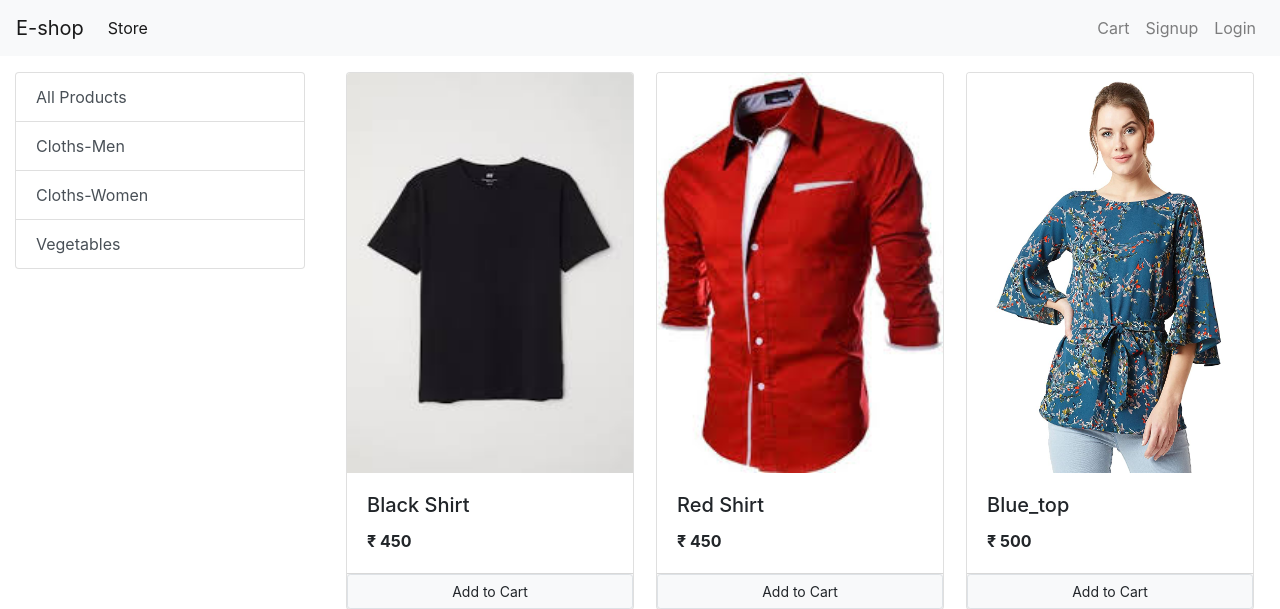
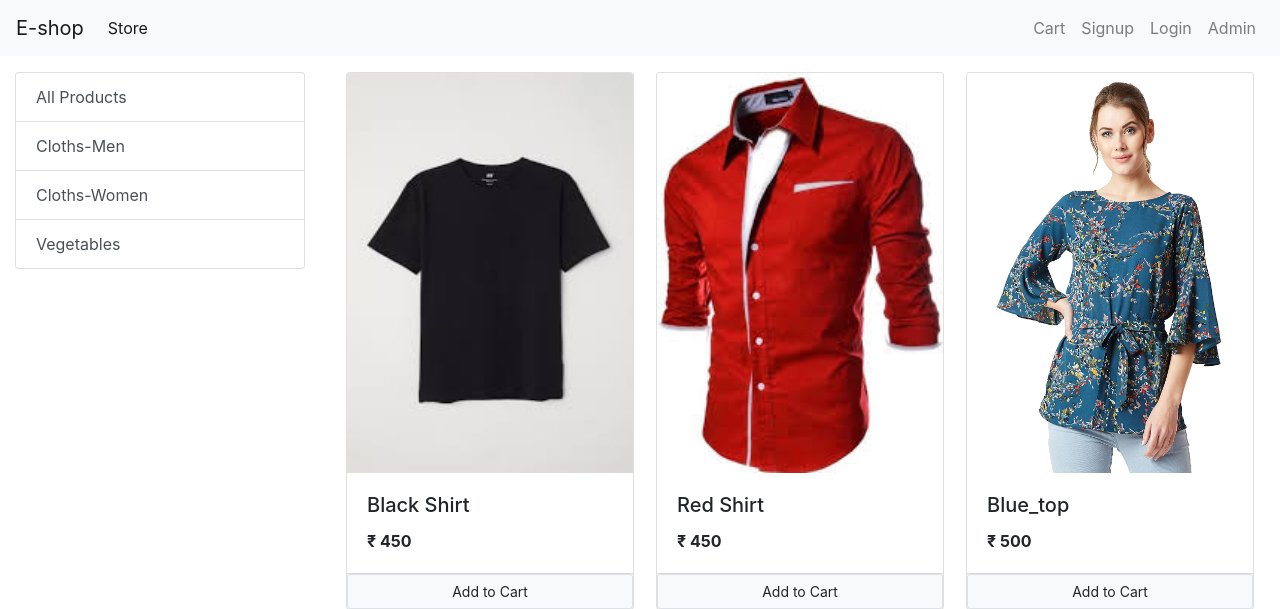
Before and after one commit to MuskanGupta1503/Ecommerce-website, a Django app: page / in a window 1280 px wide. Shown: the top 609 px of the page. Run offline with Django 3.2, Linux system fonts and the light colour scheme; data comes from the database, SQL or seed files in the repository; both versions use the stored data as it was after the commit; some libraries are stand-ins or nearby versions.

Commit message:
Admin Added

```diff
--- a/store/templates/base.html
+++ b/store/templates/base.html
@@ -43,6 +43,9 @@
         <li class="nav-item ">
           <a class="nav-link" href="/login">Login <span class="sr-only">(current)</span></a>
         </li>
+        <li class="nav-item ">
+          <a class="nav-link" href="/admin">Admin <span class="sr-only">(current)</span></a>
+        </li>
         {% endif %}
 
 
```
Also changed, not shown: db.sqlite3.
